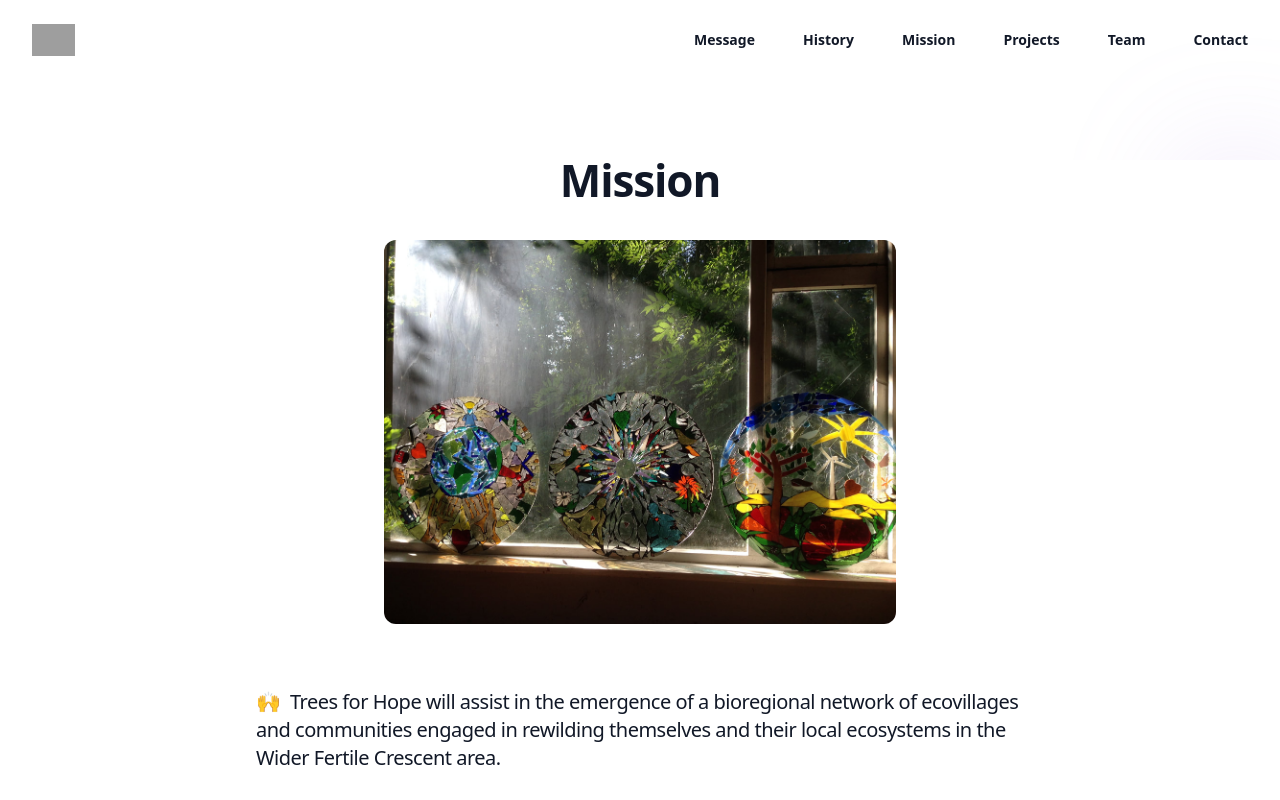
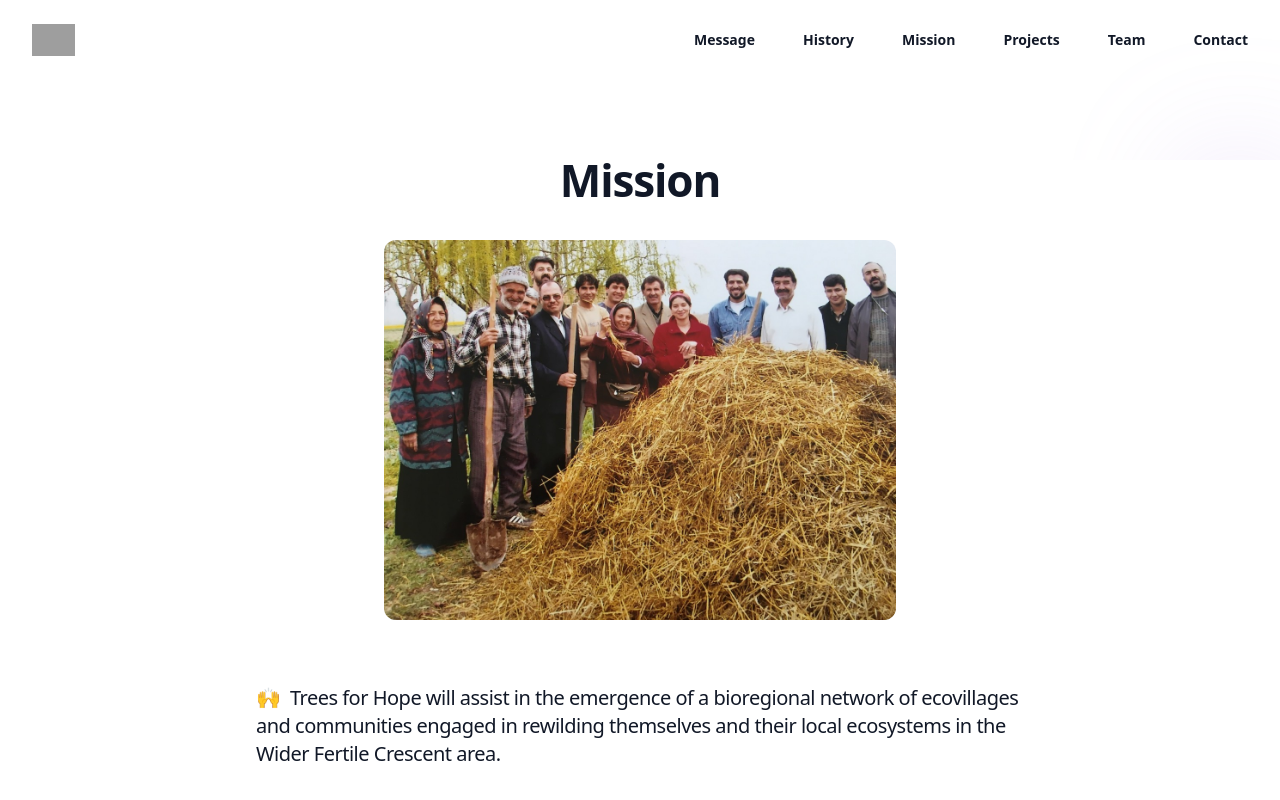
Before and after one commit to nirdoshyaqin/trees_for_hope, a Next.js app: page /mission in a window 1280 px wide. Shown: the top 800 px of the page. Built offline with nearby package versions, Linux system fonts and the light colour scheme; grey boxes are pictures that could not be loaded.

Commit message:
画像差し替え調整

```diff
--- a/pages/mission.js
+++ b/pages/mission.js
@@ -57,7 +57,7 @@ export default function Mission() {
                 </div>
               </div>
               <figure className="mt-10 mb-16 flex justify-center">
-                <img className="sm:h-4/6 sm:w-4/6 rounded-xl bg-gray-50 object-cover" src="/three_findhorn_principles.jpg" alt="three_findhorn_principles" />
+                <img className="sm:h-4/6 sm:w-4/6 rounded-xl bg-gray-50 object-cover" src="/top/top_vision_04.jpg" alt="three_findhorn_principles" />
                 {/* <figcaption className="mt-4 flex gap-x-2 text-sm leading-6 text-gray-500">
                   <InformationCircleIcon className="mt-0.5 h-5 w-5 flex-none text-gray-300" aria-hidden="true" />
                   Faucibus commodo massa rhoncus, volutpat.
```
Also changed, not shown: public/top/top_vision_04.jpg.
